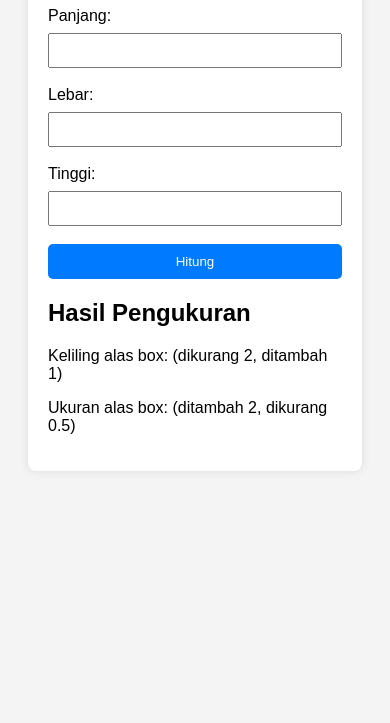
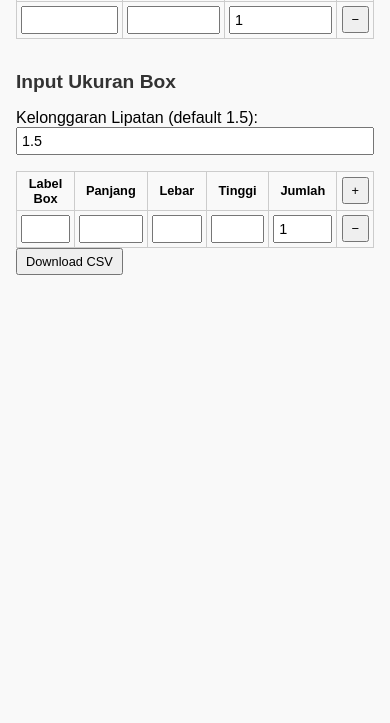
Before and after one commit to iqballp/UkurBox, a plain HTML site: page index.html in a window 390 px wide. Shown: the part 121-844 px from the top of the page. Drawn offline with Linux system fonts and the light colour scheme.

Commit message:
csv untuk import opticutter

```diff
--- a/index.html
+++ b/index.html
@@ -1,34 +1,163 @@
 <!DOCTYPE html>
-<html lang="en">
+<html lang="id">
 <head>
-  <meta charset="UTF-8">
-  <meta name="viewport" content="width=device-width, initial-scale=1.0">
-  <title>Pengukuran Box</title>
-  <link rel="stylesheet" href="style.css">
+  <meta charset="UTF-8" />
+  <meta name="viewport" content="width=device-width, initial-scale=1.0" />
+  <title>Generator CSV Cutting Layout</title>
+  <style>
+    * { box-sizing: border-box; }
+    body {
+      font-family: Arial, sans-serif;
+      padding: 1rem;
+      max-width: 900px;
+      margin: auto;
+      background: #f9f9f9;
+    }
+    h2 {
+      margin-top: 2rem;
+      font-size: 1.2rem;
+      color: #333;
+    }
+    table {
+      width: 100%;
+      border-collapse: collapse;
+      overflow-x: auto;
+      display: block;
+    }
+    th, td {
+      border: 1px solid #ccc;
+      padding: 6px;
+      text-align: center;
+    }
+    input[type="number"], input[type="text"] {
+      width: 100%;
+      padding: 4px;
+      font-size: 0.9rem;
+    }
+    button {
+      padding: 6px 12px;
+      font-size: 0.9rem;
+      cursor: pointer;
+    }
+    label {
+      display: block;
+      margin: 0.5rem 0 1rem;
+    }
+    @media (max-width: 600px) {
+      th, td { font-size: 0.8rem; padding: 4px; }
+      button { font-size: 0.8rem; padding: 4px 8px; }
+    }
+  </style>
 </head>
 <body>
-  <div class="container">
-    <h1>Pengukuran Box</h1>
-    <form id="boxForm">
-      <label for="panjang">Panjang:</label>
-      <input type="number" id="panjang" name="panjang" required>
+  <h2>Input Stok Bahan (S)</h2>
+  <table id="stockTable">
+    <tr>
+      <th>Length</th>
+      <th>Width</th>
+      <th>Quantity</th>
+      <th><button onclick="addRow('stockTable')">+</button></th>
+    </tr>
+  </table>
 
-      <label for="lebar">Lebar:</label>
-      <input type="number" id="lebar" name="lebar" required>
+  <h2>Input Ukuran Box</h2>
+  <label>
+    Kelonggaran Lipatan (default 1.5):
+    <input type="number" id="allowance" step="0.1" value="1.5" />
+  </label>
 
-      <label for="tinggi">Tinggi:</label>
-      <input type="number" id="tinggi" name="tinggi" required>
+  <table id="boxTable">
+    <tr>
+      <th>Label Box</th>
+      <th>Panjang</th>
+      <th>Lebar</th>
+      <th>Tinggi</th>
+      <th>Jumlah</th>
+      <th><button onclick="addRow('boxTable')">+</button></th>
+    </tr>
+  </table>
 
-      <button type="button" onclick="hitung()">Hitung</button>
-    </form>
+  <button onclick="generateCSV()">Download CSV</button>
 
-    <div class="results">
-      <h2>Hasil Pengukuran</h2>
-      <p id="kelilingAlas">Keliling alas box: (dikurang 2, ditambah 1) </p>
-      <p id="ukuranAlas">Ukuran alas box: (ditambah 2, dikurang 0.5) </p>
-    </div>
-  </div>
+  <script>
+    function addRow(tableId) {
+      const table = document.getElementById(tableId);
+      const row = table.insertRow(-1);
+      const isBox = tableId === 'boxTable';
+      const colCount = isBox ? 5 : 3;
+      const defaultValues = isBox ? ["", "", "", "", "1"] : ["", "", "1"];
 
-  <script src="script.js"></script>
+      for (let i = 0; i < colCount; i++) {
+        const cell = row.insertCell();
+        const input = document.createElement("input");
+        input.type = i === 0 && isBox ? "text" : "number";
+        input.step = "any";
+        input.value = defaultValues[i];
+        cell.appendChild(input);
+      }
+
+      const deleteCell = row.insertCell();
+      const delBtn = document.createElement("button");
+      delBtn.textContent = "−";
+      delBtn.onclick = () => table.deleteRow(row.rowIndex);
+      deleteCell.appendChild(delBtn);
+    }
+
+    function round2(x) {
+      return Math.round(x * 100) / 100;
+    }
+
+    function generateCSV() {
+      let csv = '';
+
+      // Stok
+      csv += '@,Length,Width,Quantity\n';
+      const stockTable = document.getElementById('stockTable');
+      for (let i = 1; i < stockTable.rows.length; i++) {
+        const cells = stockTable.rows[i].cells;
+        const values = Array.from(cells).slice(0, 3).map(td => td.firstChild.value);
+        csv += 'S,' + values.join(',') + '\n';
+      }
+
+      // Panel dari box
+      csv += '\n@,Length,Width,Quantity,Grain direction,Label\n';
+      const boxTable = document.getElementById('boxTable');
+      const allowance = parseFloat(document.getElementById('allowance').value) || 1.5;
+
+      for (let i = 1; i < boxTable.rows.length; i++) {
+        const cells = boxTable.rows[i].cells;
+        const label = cells[0].firstChild.value || `box_${i}`;
+        const P = parseFloat(cells[1].firstChild.value) || 0;
+        const L = parseFloat(cells[2].firstChild.value) || 0;
+        const T = parseFloat(cells[3].firstChild.value) || 0;
+        const Q = parseInt(cells[4].firstChild.value) || 1;
+
+        if (P && L && T && Q) {
+          // Panel bawah: (2 × (P + L)) - 2 + 1
+          const bawahW = round2(2 * (P + L) - 1);
+          const bawahH = round2(T);
+          csv += `P,${bawahW},${bawahH},${Q},,panel_bawah_${label}\n`;
+
+          // Panel atas
+          const atasW = round2(P + allowance);
+          const atasH = round2(L + allowance);
+          csv += `P,${atasW},${atasH},${Q},,panel_atas_${label}\n`;
+        }
+      }
+
+      // Download
+      const blob = new Blob([csv], { type: 'text/csv;charset=utf-8;' });
+      const url = URL.createObjectURL(blob);
+      const link = document.createElement('a');
+      link.href = url;
+      link.download = 'cutting-from-box.csv';
+      link.click();
+    }
+
+    window.onload = () => {
+      addRow('stockTable');
+      addRow('boxTable');
+    };
+  </script>
 </body>
 </html>
```
